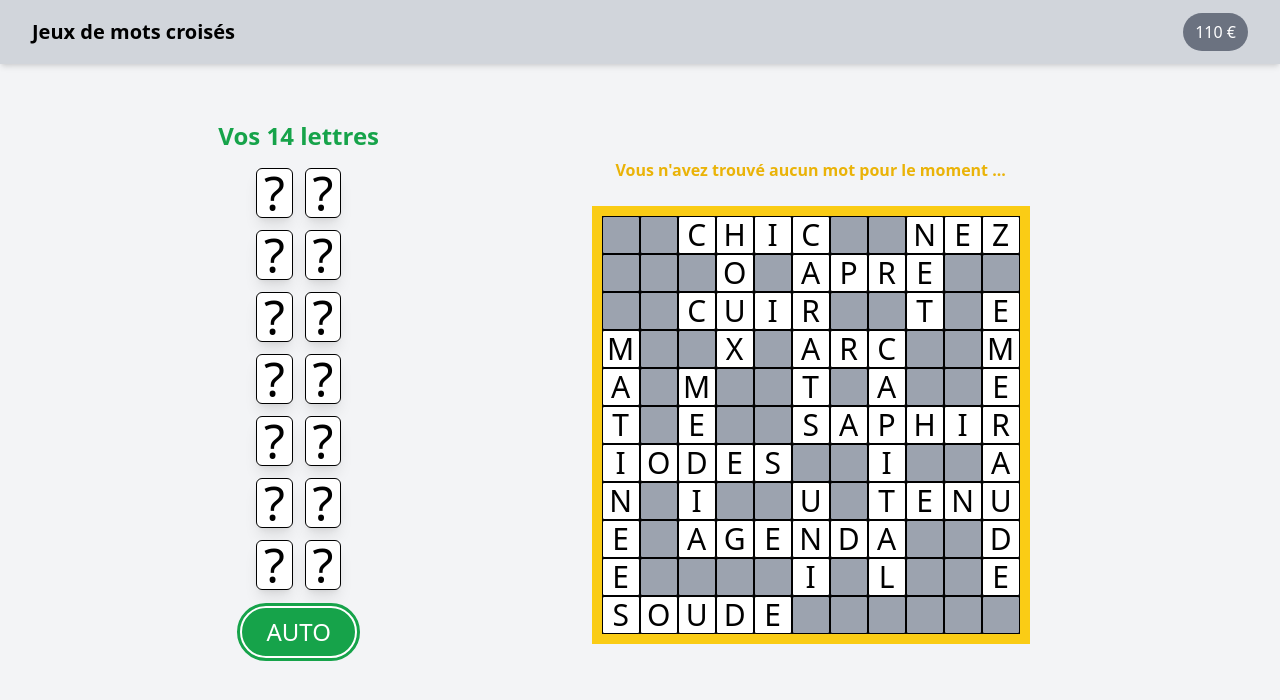
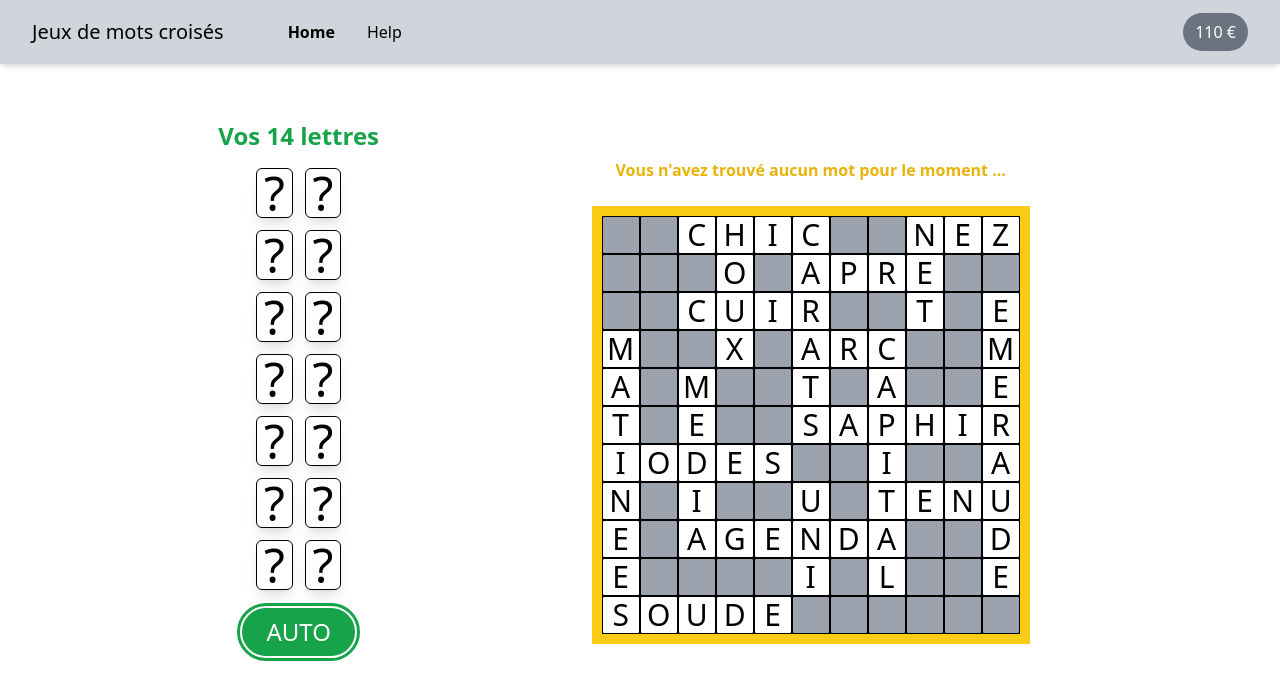
Before and after one commit to nbert71/mots-croises-front, a Svelte app: page / in a window 1280 px wide. Shown: the top 700 px of the page. Built offline with nearby package versions, Linux system fonts and the light colour scheme.

Commit message:
💄 implement navigation menu

```diff
--- a/index.html
+++ b/index.html
@@ -10,7 +10,7 @@
 
     <title>Vite + Svelte</title>
   </head>
-  <body class="h-full bg-gray-100">
+  <body class="h-full">
     <div id="app"></div>
     <script type="module" src="/src/main.js"></script>
   </body>
--- a/src/App.svelte
+++ b/src/App.svelte
@@ -4,6 +4,7 @@
     import Router from 'svelte-spa-router'
 
     import Game from "./routes/Game.svelte";
+    import Help from './routes/Help.svelte';
     import Login from "./routes/Login.svelte";
     import NotFound from "./routes/NotFound.svelte";
     import Register from './routes/Register.svelte';
@@ -13,6 +14,7 @@
         '/': Game,
         '/login': Login,
         '/register': Register,
+        '/help': Help,
         '*': NotFound
     }
 
--- a/src/app.css
+++ b/src/app.css
@@ -7,3 +7,10 @@
     flex-direction: column;
     align-items: center;
 }
+
+ul.nav > a {
+    @apply font-light
+}
+ul.nav a.active {
+    @apply font-bold;
+}
--- a/src/components/Navbar.svelte
+++ b/src/components/Navbar.svelte
@@ -1,13 +1,19 @@
 <nav class="w-full h-16 bg-gray-300 shadow-md flex justify-between items-center mb-4 px-8">
-    <div class="navbar-left">Jeux de mots croisés</div>
-    <div class="navbar-right">
+    <div class="flex items-center">
+        <span class="text-xl mr-16">Jeux de mots croisés</span>
+        <ul class="nav flex justify-between gap-8">
+            <a href="/"use:active={'/'}>Home</a>
+            <a href="/#/help"use:active={'/help'}>Help</a>
+
+        </ul>
+    </div>
+    <div class="">
         <span class="bg-gray-500 text-white px-3 py-2 rounded-full">
             110 €
         </span>
     </div>
 </nav>
 
-<style>
-    .navbar-left {@apply font-bold text-xl; }
-
-</style>
+<script>
+    import active from 'svelte-spa-router/active';
+</script>
--- /dev/null
+++ b/src/routes/Help.svelte
@@ -0,0 +1,7 @@
+<Navbar />
+
+Help Page
+
+<script>
+    import Navbar from "../components/Navbar.svelte";
+</script>
--- a/src/routes/Login.svelte
+++ b/src/routes/Login.svelte
@@ -1,4 +1,4 @@
-<div class="flex h-screen min-w-full flex-col justify-center py-12 sm:px-6 lg:px-8">
+<div class="flex h-screen min-w-full bg-gray-100 flex-col justify-center py-12 sm:px-6 lg:px-8">
     <div class="sm:mx-auto sm:w-full sm:max-w-md">
         <div class="bg-white py-8 px-4 shadow sm:rounded-lg sm:px-10">
             <h1 class="font-bold mb-4 text-center text-xl">Mots croisés</h1>
--- a/src/routes/Register.svelte
+++ b/src/routes/Register.svelte
@@ -1,4 +1,4 @@
-<div class="flex h-screen min-w-full flex-col justify-center py-12 sm:px-6 lg:px-8">
+<div class="flex h-screen min-w-full bg-gray-100 flex-col justify-center py-12 sm:px-6 lg:px-8">
     <div class="sm:mx-auto sm:w-full sm:max-w-md">
         <div class="bg-white py-8 px-4 shadow sm:rounded-lg sm:px-10">
             <h1 class="font-bold mb-4 text-center text-xl">Mots croisés</h1>
```
